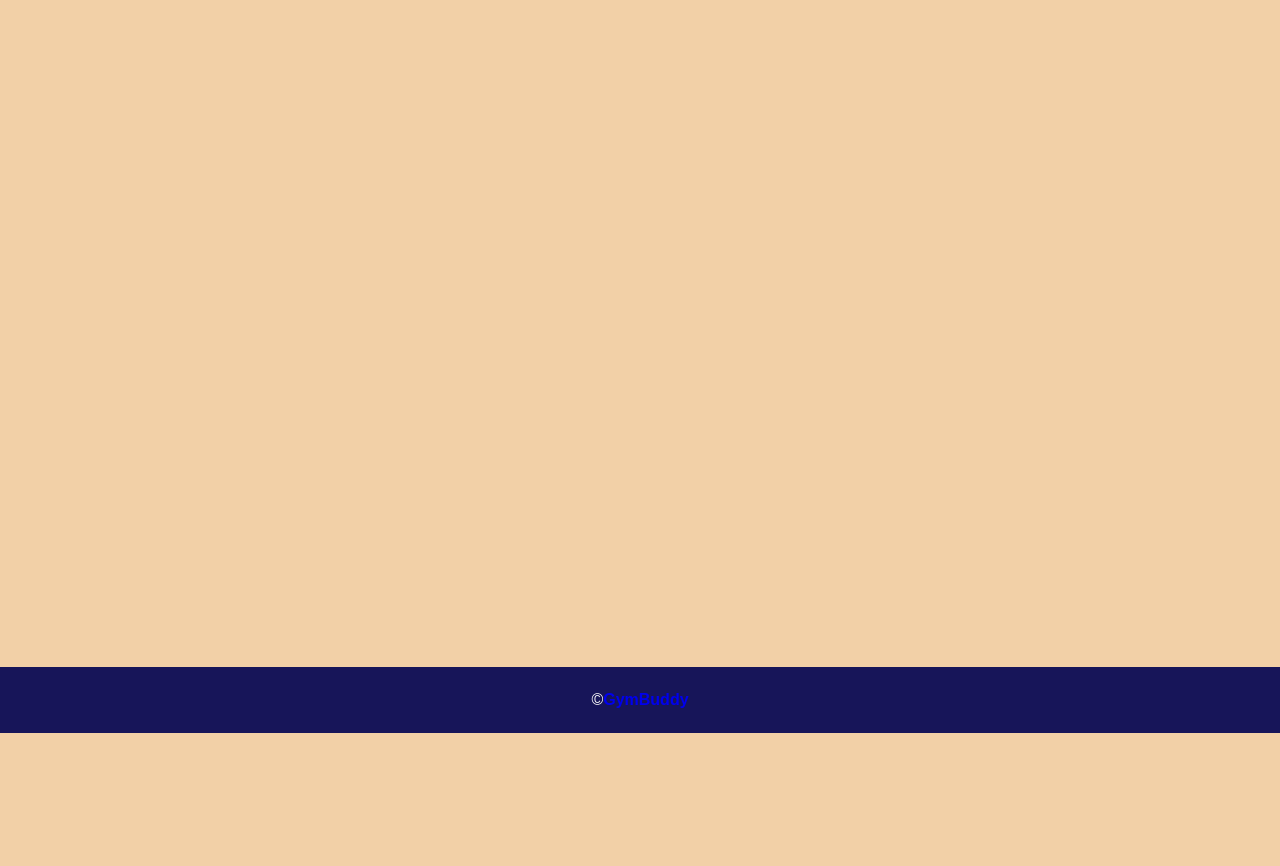
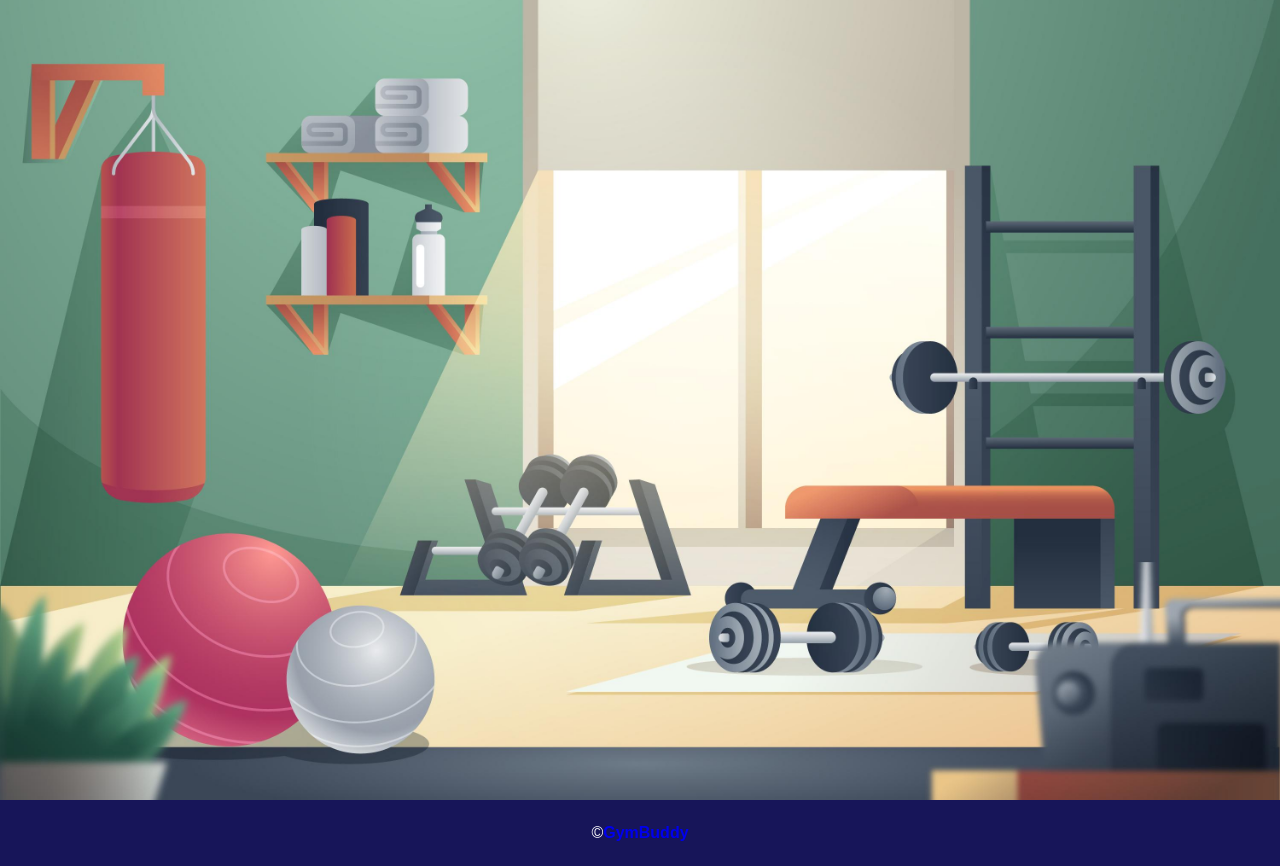
Before and after one commit to GabrieliusKmel/gymbuddy, a Django app: template gymbuddy/gym/templates/gym/index.html in a window 1280 px wide. Shown: the part 67-933 px from the top of the page. Before the commit the page ends 800 px from the top, so only its background shows below. Run offline with Django 4.2, Linux system fonts and the light colour scheme; the template is opened without the code that fills it, so the values that code supplies are empty; parts of the project's set-up code (start-up, migrations or seed data) failed here and were passed over.

Commit message:
bg img indekse

```diff
--- a/gymbuddy/gym/templates/gym/index.html
+++ b/gymbuddy/gym/templates/gym/index.html
@@ -2,4 +2,19 @@
 {% load i18n static %}
 {% block title %}{% trans "Home"|capfirst %} {{block.super}}{% endblock title %}
 {% block content %}
+    <style>
+        body {
+            margin: 0;
+            padding: 0;
+        }
+        .background-container {
+            background-image: url('{% static "img/bg.jpg" %}');
+            background-size: cover;
+            background-position: center;
+            background-repeat: no-repeat;
+            height: 100vh;
+        }
+    </style>
+    <div class="background-container">
+    </div>
 {% endblock content %}
--- a/gymbuddy/user_profile/templates/user_profile/update.html
+++ b/gymbuddy/user_profile/templates/user_profile/update.html
@@ -2,11 +2,11 @@
 {% load i18n %}
 {% block title %}{% trans "Setup at"|title %} {{ block.super }}{% endblock title %}
 {% block content %}
-<h1>{% trans "Setup"|capfirst %}</h1>
+<h1>{% trans "Profile setup for generating GymBuddy"|capfirst %}</h1>
 <form method="post" action="{{ request.path }}" enctype="multipart/form-data">
     {% csrf_token %}
     {{ user_form.as_p }}
     {{ profile_form.as_p }}
-    <p><button type="submit">{% trans "save changes"|capfirst %}</button></p>
+    <p><button type="submit">{% trans "Generate"|capfirst %}</button></p>
 </form>
 {% endblock content %}
```
Also changed, not shown: gymbuddy/user_profile/tasks.py (+25 -23 lines), gymbuddy/gym/static/css/base_style.css (line endings or trailing spaces), gymbuddy/gym/static/img/bg.jpg (added), 1 other file.
